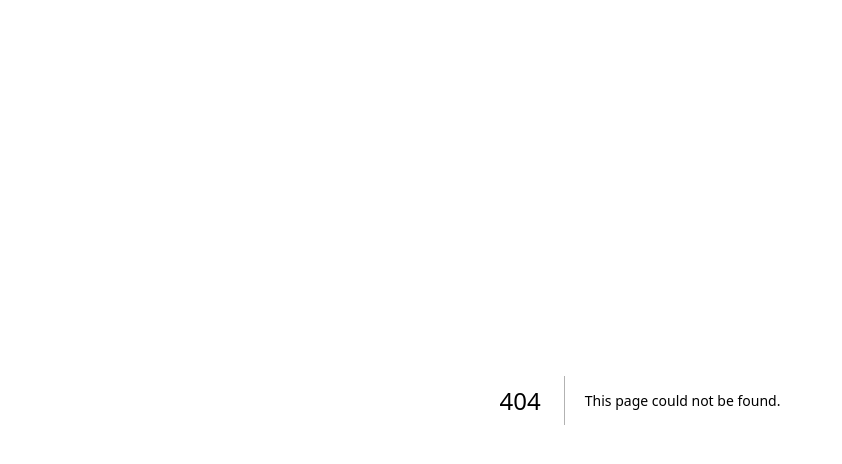
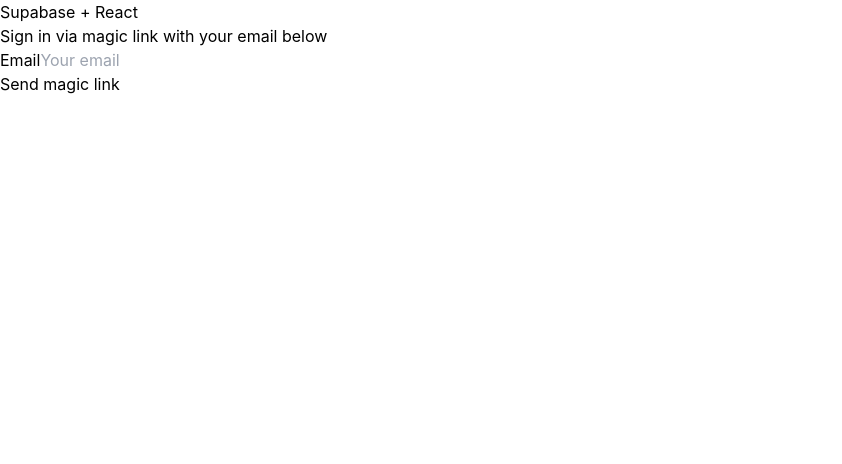
Before and after one commit to DevLaukey/CryptoCert--Bunzz, a Next.js app: page /Auth in a window 1280 px wide. Before the commit this address had no page. Shown: the top 464 px of the page, without its empty margins (0-842 px from the left). Built offline with nearby package versions, Linux system fonts and the light colour scheme.

Commit message:
Added data cleaning py file

```diff
--- a/components/Navbar.jsx
+++ b/components/Navbar.jsx
@@ -9,7 +9,6 @@
   React.useEffect(() => {
     if (address !== null) {
       setLoggedIn(true);
-      console.log(address);
     }
   },[address]);
   return (
--- /dev/null
+++ b/context/supabaseClient.js
@@ -0,0 +1,6 @@
+import { createClient } from '@supabase/supabase-js'
+
+const supabaseUrl = process.env.NEXT_PUBLIC_SUPABASE_URL
+const supabaseAnonKey = process.env.NEXT_PUBLIC_SUPABASE_ANON_KEY
+
+export const supabase = createClient(supabaseUrl, supabaseAnonKey)
--- a/package.json
+++ b/package.json
@@ -9,11 +9,12 @@
     "lint": "next lint"
   },
   "dependencies": {
+    "@supabase/supabase-js": "^2.8.0",
     "next": "13.1.6",
     "react": "18.2.0",
     "react-dom": "18.2.0",
+    "react-supabase": "^0.2.0",
     "react-use-keypress": "^1.3.1",
-    "swr": "^2.0.3",
     "toastify": "^2.0.1",
     "web3": "^1.8.2"
   },
--- /dev/null
+++ b/pages/Auth.js
@@ -0,0 +1,49 @@
+import { useState } from 'react'
+import { supabase } from './supabaseClient'
+
+export default function Auth() {
+    const [loading, setLoading] = useState(false)
+    const [email, setEmail] = useState('')
+
+    const handleLogin = async (e) => {
+        e.preventDefault()
+
+        try {
+            setLoading(true)
+            const { error } = await supabase.auth.signInWithOtp({ email })
+            if (error) throw error
+            alert('Check your email for the login link!')
+        } catch (error) {
+            alert(error.error_description || error.message)
+        } finally {
+            setLoading(false)
+        }
+    }
+
+    return (
+        <div className="row flex-center flex">
+            <div className="col-6 form-widget" aria-live="polite">
+                <h1 className="header">Supabase + React</h1>
+                <p className="description">Sign in via magic link with your email below</p>
+                {loading ? (
+                    'Sending magic link...'
+                ) : (
+                    <form onSubmit={handleLogin}>
+                        <label htmlFor="email">Email</label>
+                        <input
+                            id="email"
+                            className="inputField"
+                            type="email"
+                            placeholder="Your email"
+                            value={email}
+                            onChange={(e) => setEmail(e.target.value)}
+                        />
+                        <button className="button block" aria-live="polite">
+                            Send magic link
+                        </button>
+                    </form>
+                )}
+            </div>
+        </div>
+    )
+}
--- a/pages/index.js
+++ b/pages/index.js
@@ -28,6 +28,7 @@
                   })
               });
             certCount = count + 1;
+            console.log(certCount);
           }
         })
         .catch((err) => console.log(err.message));
--- a/pages/uploadform.jsx
+++ b/pages/uploadform.jsx
@@ -2,22 +2,34 @@
 import Web3 from "web3";
 import { useContext, useEffect, useState } from "react";
 import certContext from "../context/cert_context";
+import { supabase } from "../context/supabaseClient";
 
 const UploadForm = () => {
   const [metadataURI, setMetadataURI] = useState("");
-  const [targetAddress, setTargetAddress] = useState("")
+  const [targetAddress, setTargetAddress] = useState("");
   // "https://gateway.pinata.cloud/ipfs/QmZKvtY8eJcm1QVAzFQTBGQrRdCZ3jJRrRpKmd87cVY7wC/";
 
   const web3 = useContext(certContext).web3;
   const contract = useContext(certContext).contract;
   const address = useContext(certContext).address;
+  const [session, setSession] = useState(null);
+
+  useEffect(() => {
+    supabase.auth.getSession().then(({ data: { session } }) => {
+      setSession(session);
+    });
+
+    supabase.auth.onAuthStateChange((_event, session) => {
+      setSession(session);
+    });
+  }, []);
 
   async function mintCerts(e) {
     e.preventDefault();
     await contract.methods
       .safeMint(targetAddress, metadataURI)
       .send({
-        from: address
+        from: address,
       })
       .then((result) => {
         console.log(result);
@@ -27,6 +39,8 @@
       .catch((err) => console.log(err));
   }
   return (
+    <>
+      {session ? (
         <div class="container my-24 px-6 mx-auto">
           <section class="mb-32 text-gray-800 text-center">
             <h2 class="text-5xl my-12 font-bold tracking-tight">
@@ -42,7 +56,7 @@
                     id="exampleInput90"
                     placeholder="Target Address"
                     onChange={(e) => {
-                  setTargetAddress(e.target.value)
+                      setTargetAddress(e.target.value);
                     }}
                   />
                 </div>
@@ -53,7 +67,7 @@
                     id="exampleInput90"
                     placeholder="Metadata URI"
                     onChange={(e) => {
-                  setMetadataURI(e.target.value)
+                      setMetadataURI(e.target.value);
                     }}
                   />
                 </div>
@@ -86,6 +100,10 @@
             </div>
           </section>
         </div>
+      ) : (
+        <h1>HELLO</h1>
+      )}
+    </>
   );
 };
 
```
Also changed, not shown: 2 other files (tests, documents, lock files or other folders). Lines whose indentation alone changed are shown as unchanged.
